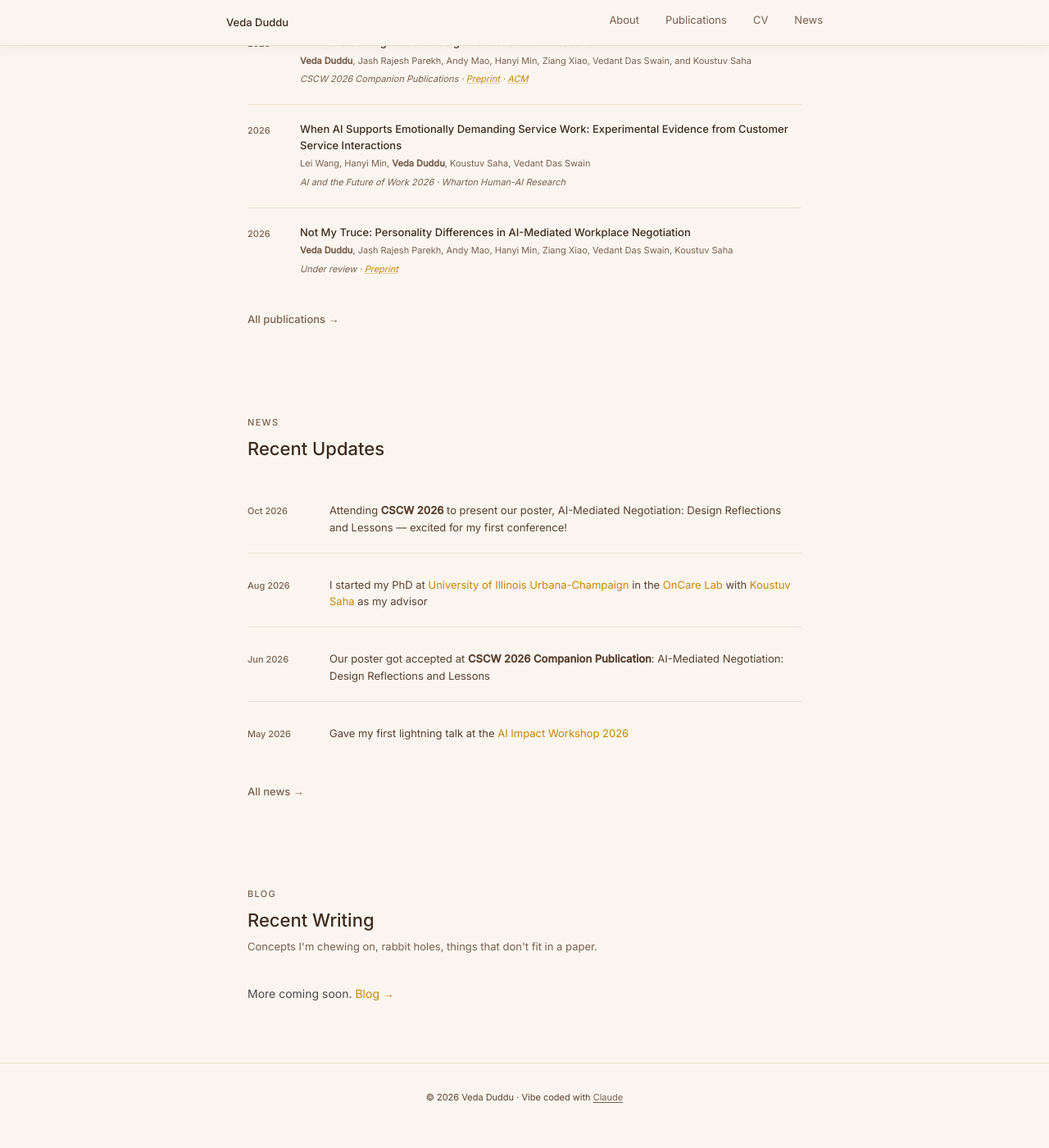
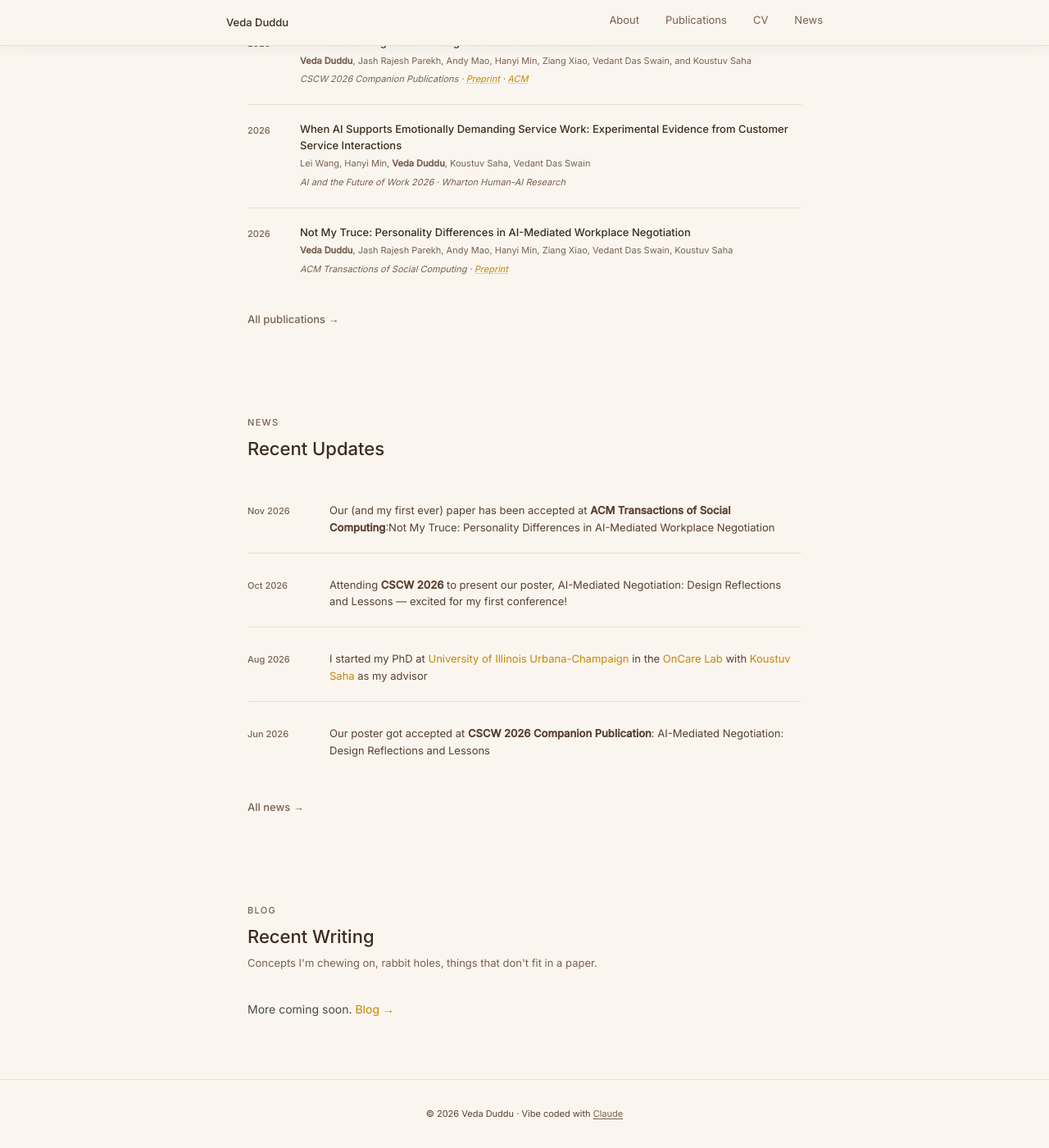
Before and after one commit to vedaduddu/vedaduddu.github.io, a Jekyll site: the page built from index.html, in a window 1280 px wide and 1400 px high, scrolled down 1479 px. Shown: the whole window at 82% size. Built offline with Jekyll 4.4.1, drawn with Linux system fonts in a browser that asks for light colours; a style sheet for code colours, icons or effects is not loaded.

Commit message:
Update Not My Truce to accepted at ACM TSC and add news entry
Co-Authored-By: Claude Sonnet 5.5 <noreply@anthropic.com>

```diff
--- a/_data/news.yml
+++ b/_data/news.yml
@@ -1,3 +1,5 @@
+- date: "Nov 2026"
+  text: "Our (and my first ever) paper has been accepted at <strong> ACM Transactions of Social Computing</strong>:Not My Truce: Personality Differences in AI-Mediated Workplace Negotiation"
 - date: "Oct 2026"
   text: "Attending <strong>CSCW 2026</strong> to present our poster, AI-Mediated Negotiation: Design Reflections and Lessons — excited for my first conference!"
 - date: "Aug 2026"
--- a/_data/publications.yml
+++ b/_data/publications.yml
@@ -62,8 +62,8 @@
 - title: "Not My Truce: Personality Differences in AI-Mediated Workplace Negotiation"
   year: 2026
   authors_html: "<strong>Veda Duddu</strong>, Jash Rajesh Parekh, Andy Mao, Hanyi Min, Ziang Xiao, Vedant Das Swain, Koustuv Saha"
-  venue: "Under review"
-  tags: [first-author, preprint]
+  venue: "ACM Transactions of Social Computing"
+  tags: [first-author, accepted]
   links:
     - label: Preprint
       url: "https://arxiv.org/abs/2604.00464"
```
